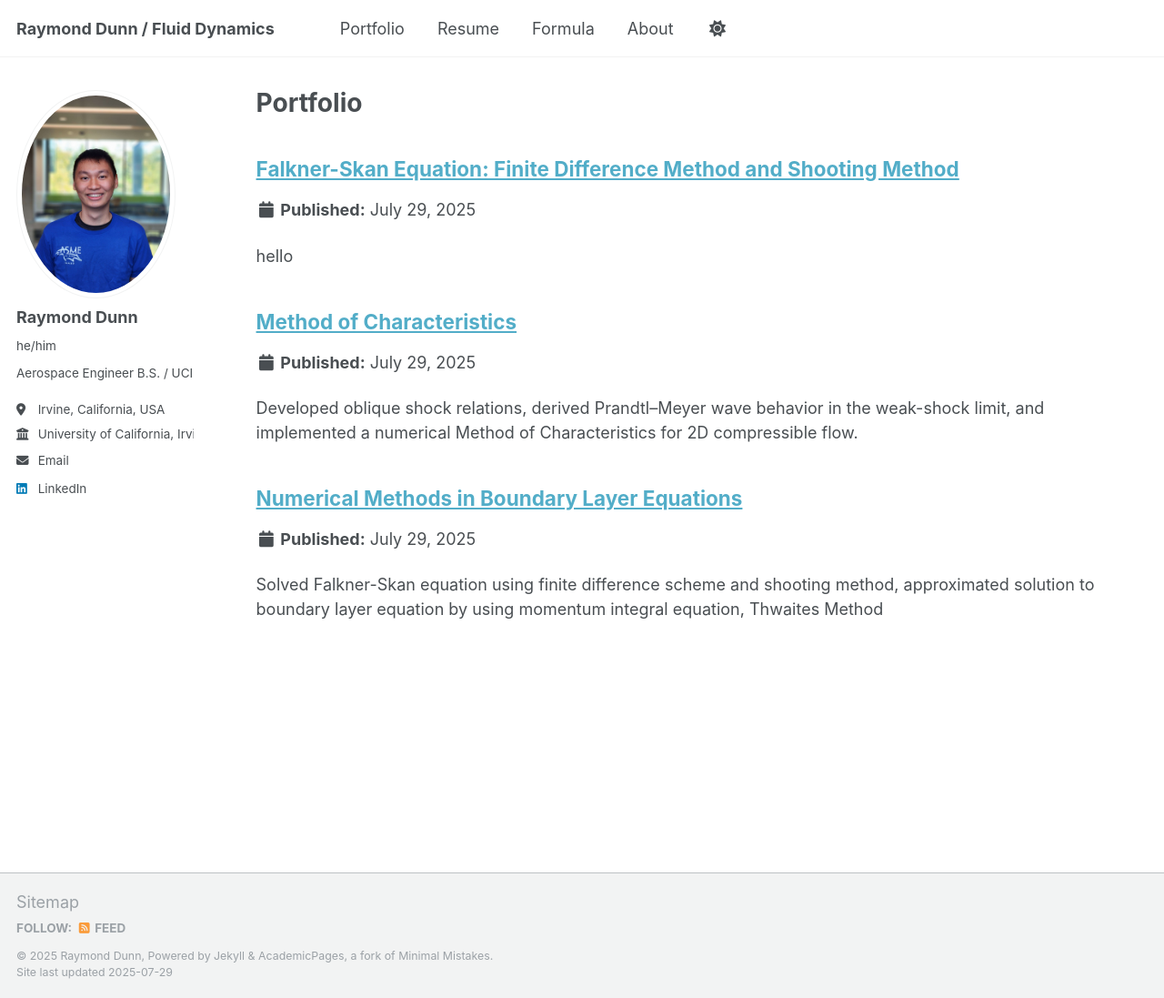
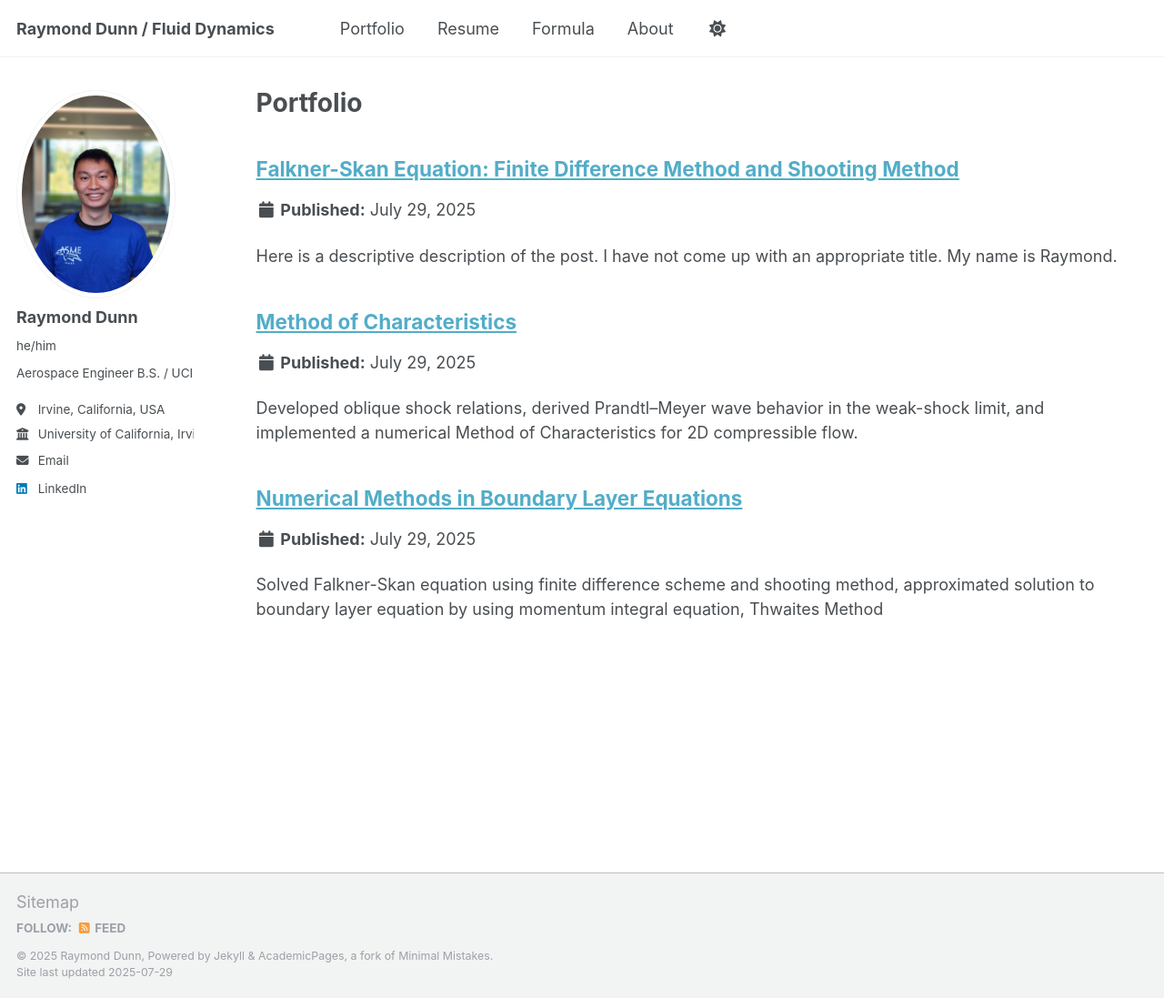
Before and after one commit to Raymond-gif/Raymond-gif.github.io, a Jekyll site: the page built from _pages/portfolio.html, in a window 1280 px wide and 1097 px high. Shown: the whole window at 91% size. Built offline with Jekyll 4.4.1, drawn with Linux system fonts in a browser that asks for light colours; a script that is not in the unit is left out.

```diff
--- a/_portfolio/falknerskancode.md
+++ b/_portfolio/falknerskancode.md
@@ -1,7 +1,9 @@
 ---
 title: "Falkner-Skan Equation: Finite Difference Method and Shooting Method"
-excerpt: "hello"
+excerpt: "Here is a descriptive description of the post. I have not come up with an appropriate title. My name is Raymond."
 collection: portfolio
 author_profile: false
 layout: single
 ---
+
+This will serve as an addendum to my previous article [click here](/portfolio/numericalmethodsBLeqn)
```
Also changed, not shown: _portfolio/numericalmethodsBLeqn.md (+22 -0 lines).
